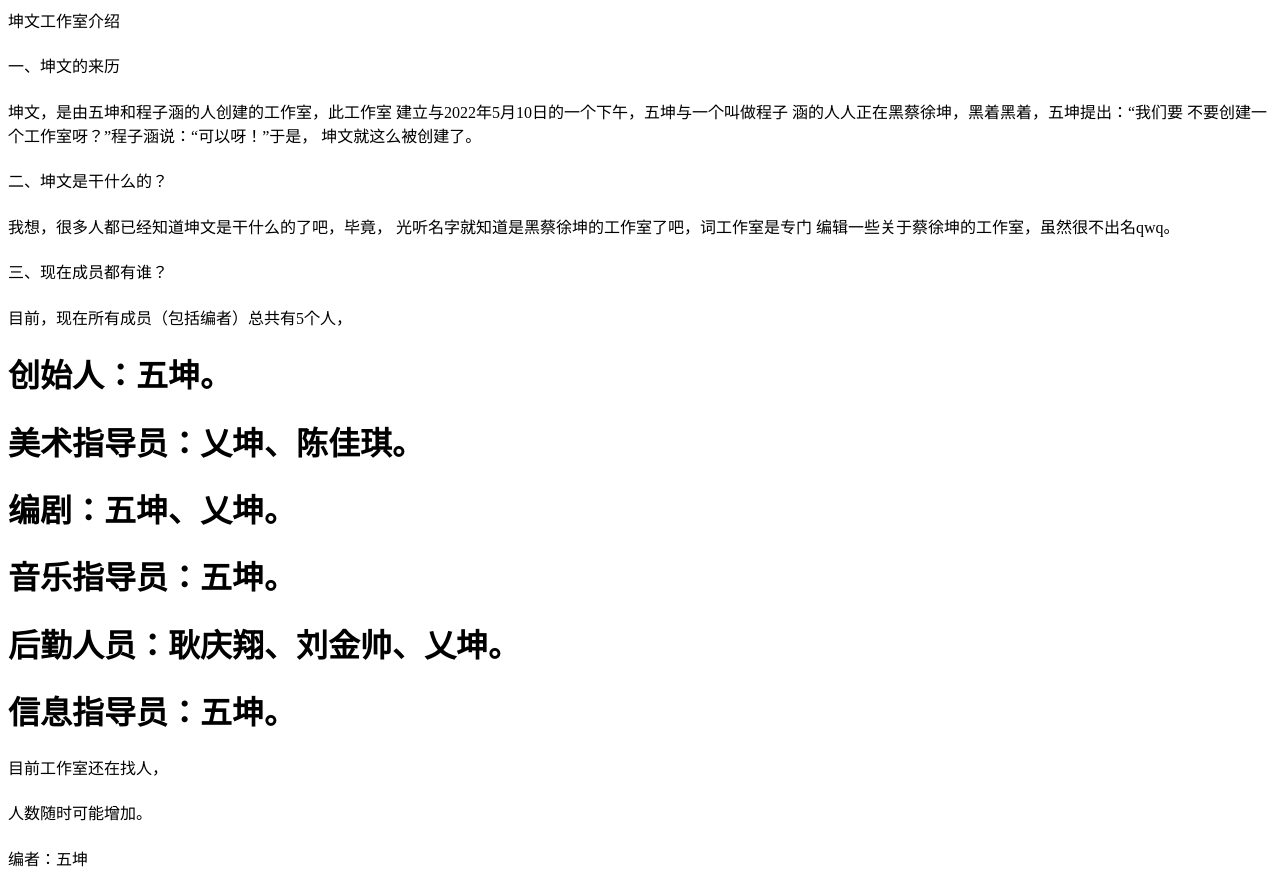
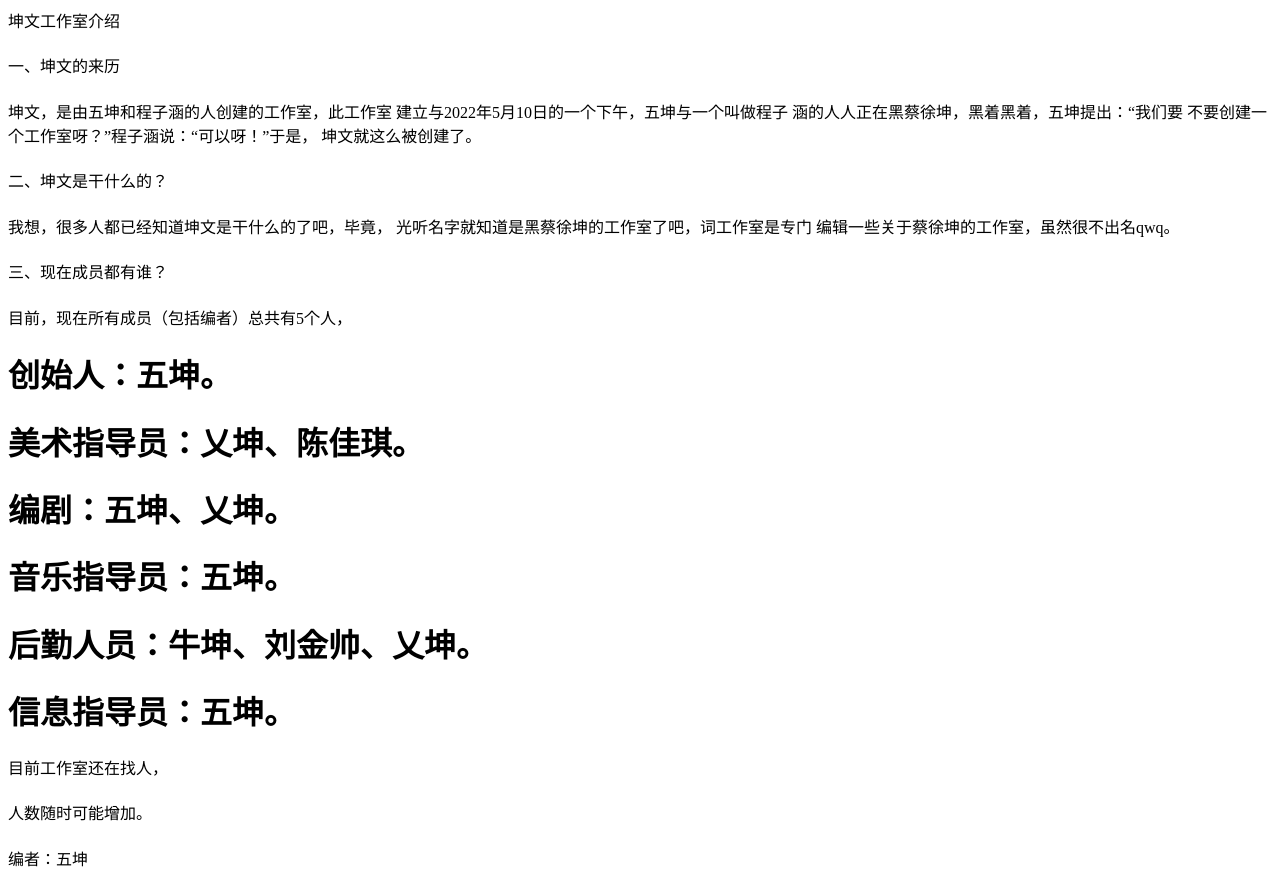
Before and after one commit to kaoshibujiandan/kaoshibujiandan.github.io, a plain HTML site: page index.html in a window 1280 px wide. Drawn offline with Linux system fonts and the light colour scheme.

Commit message:
Update index.html

```diff
--- a/index.html
+++ b/index.html
@@ -15,7 +15,7 @@
 <h1>美术指导员：乂坤、陈佳琪。
 <h1>编剧：五坤、乂坤。                     </h1>
 <h1>音乐指导员：五坤。                       </h1>
-<h1>后勤人员：耿庆翔、刘金帅、乂坤。                       </h1>
+<h1>后勤人员：牛坤、刘金帅、乂坤。                       </h1>
 <h1>信息指导员：五坤。
 <h1></h1><h1></h1><h1></h1>目前工作室还在找人，    </h1>
 <h1></h1><h1></h1><h1></h1>人数随时可能增加。        </h1>
```
